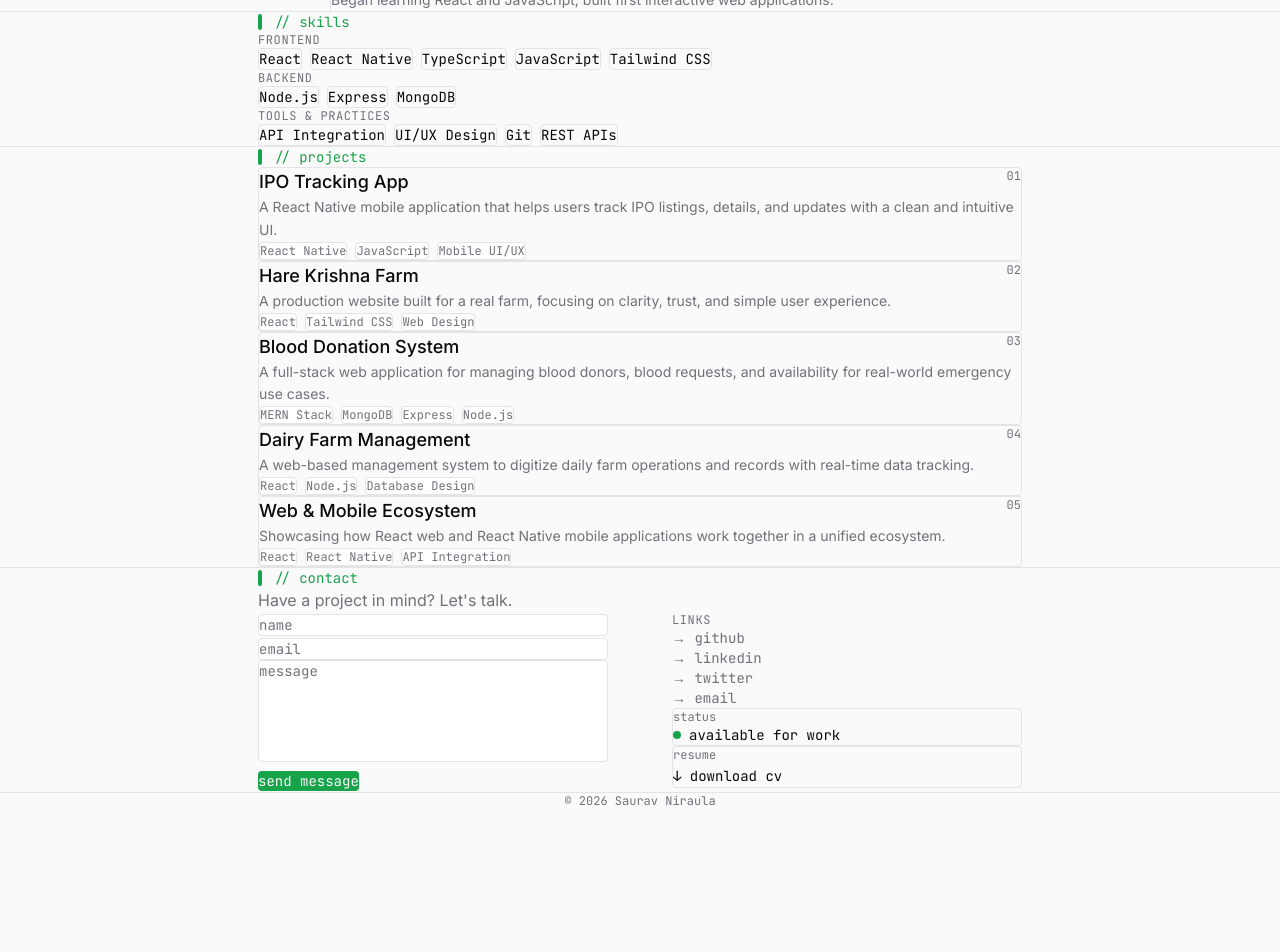
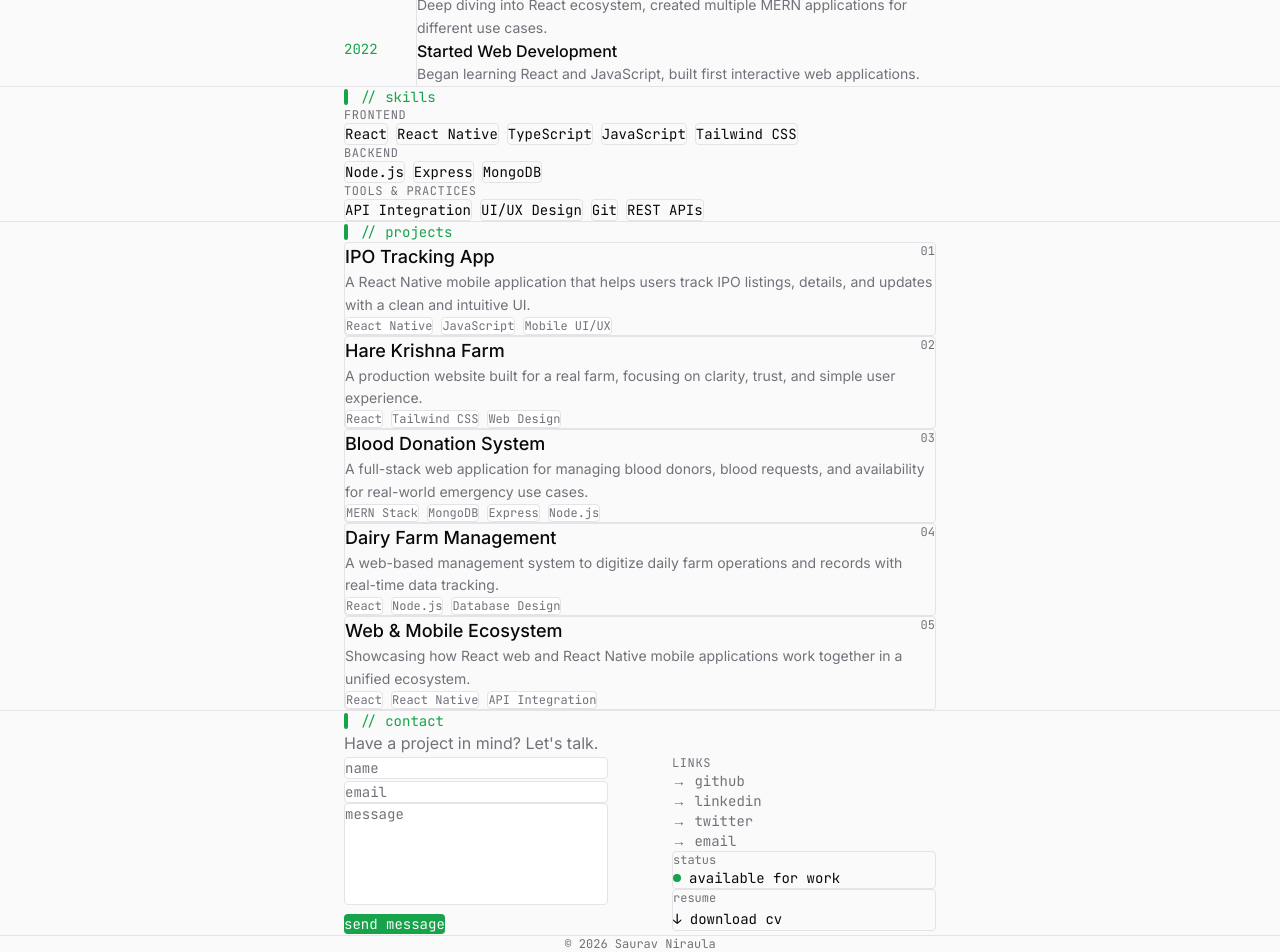
Before and after one commit to sauravnr/sauravnr, a Next.js app: page / in a window 1280 px wide. Shown: the part 1141-2093 px from the top of the page. Before the commit the page ends 1950 px from the top, so only its background shows below. Built offline with nearby package versions, Linux system fonts and the light colour scheme.

Commit message:
Fix layout: Container component with inline styles for bulletproof centering

```diff
--- a/src/app/globals.css
+++ b/src/app/globals.css
@@ -27,23 +27,8 @@
   --font-mono: var(--font-code);
 }
 
-/* Reusable centered container — auto-scales padding mobile → desktop */
-.wrap {
-  width: 100%;
-  max-width: 860px;
-  margin-left: auto;
-  margin-right: auto;
-  padding-left: clamp(1.25rem, 5vw, 3rem);
-  padding-right: clamp(1.25rem, 5vw, 3rem);
-}
-
-.wrap-wide {
-  width: 100%;
-  max-width: 1120px;
-  margin-left: auto;
-  margin-right: auto;
-  padding-left: clamp(1.25rem, 5vw, 3rem);
-  padding-right: clamp(1.25rem, 5vw, 3rem);
+html {
+  scroll-behavior: smooth;
 }
 
 * {
--- a/src/app/page.tsx
+++ b/src/app/page.tsx
@@ -5,6 +5,7 @@ import { About } from "@/components/sections/About";
 import { Skills } from "@/components/sections/Skills";
 import { Projects } from "@/components/sections/Projects";
 import { Contact } from "@/components/sections/Contact";
+import { Container } from "@/components/ui/Container";
 
 export default function Home() {
   return (
@@ -16,11 +17,11 @@ export default function Home() {
       <Projects />
       <Contact />
       <footer className="border-t border-[var(--border)] py-8">
-        <div className="wrap-wide text-center">
+        <Container wide className="text-center">
           <p className="font-mono text-xs text-[var(--text-secondary)]">
             &copy; {new Date().getFullYear()} Saurav Niraula
           </p>
-        </div>
+        </Container>
       </footer>
     </main>
   );
--- a/src/components/Navigation.tsx
+++ b/src/components/Navigation.tsx
@@ -2,6 +2,7 @@
 
 import React, { useState, useEffect } from "react";
 import { useTheme } from "@/lib/theme-context";
+import { Container } from "@/components/ui/Container";
 
 const navLinks = [
   { id: "about", label: "about" },
@@ -32,7 +33,7 @@ export function Navigation() {
 
   return (
     <nav className="fixed top-0 left-0 right-0 z-50 border-b border-[var(--border)] bg-[var(--bg)]/80 backdrop-blur-md">
-      <div className="wrap-wide h-14 flex items-center justify-between">
+      <Container wide className="h-14 flex items-center justify-between">
         <button
           onClick={() => scrollTo("home")}
           className="font-mono text-sm font-medium text-[var(--accent)] hover:opacity-80 transition-opacity"
@@ -77,12 +78,12 @@ export function Navigation() {
             {menuOpen ? "[close]" : "[menu]"}
           </button>
         </div>
-      </div>
+      </Container>
 
       {/* Mobile menu */}
       {menuOpen && (
         <div className="md:hidden border-t border-[var(--border)] bg-[var(--bg)]">
-          <div className="wrap-wide py-4 flex flex-col gap-3">
+          <Container wide className="py-4 flex flex-col gap-3">
             {navLinks.map((link) => (
               <button
                 key={link.id}
@@ -92,7 +93,7 @@ export function Navigation() {
                 → {link.label}
               </button>
             ))}
-          </div>
+          </Container>
         </div>
       )}
     </nav>
--- a/src/components/sections/About.tsx
+++ b/src/components/sections/About.tsx
@@ -3,11 +3,12 @@
 import React from "react";
 import { motion } from "framer-motion";
 import { BIO, TIMELINE } from "@/lib/constants";
+import { Container } from "@/components/ui/Container";
 
 export function About() {
   return (
     <section id="about" className="py-24 border-t border-[var(--border)]">
-      <div className="wrap">
+      <Container>
         <motion.div
           initial={{ opacity: 0, y: 20 }}
           whileInView={{ opacity: 1, y: 0 }}
@@ -66,7 +67,7 @@ export function About() {
             ))}
           </div>
         </motion.div>
-      </div>
+      </Container>
     </section>
   );
 }
--- a/src/components/sections/Contact.tsx
+++ b/src/components/sections/Contact.tsx
@@ -3,6 +3,7 @@
 import React, { useState } from "react";
 import { motion } from "framer-motion";
 import { SOCIAL_LINKS } from "@/lib/constants";
+import { Container } from "@/components/ui/Container";
 
 export function Contact() {
   const [formData, setFormData] = useState({
@@ -44,7 +45,7 @@ export function Contact() {
 
   return (
     <section id="contact" className="py-24 border-t border-[var(--border)]">
-      <div className="wrap">
+      <Container>
         <motion.div
           initial={{ opacity: 0, y: 20 }}
           whileInView={{ opacity: 1, y: 0 }}
@@ -158,7 +159,7 @@ export function Contact() {
             </div>
           </div>
         </motion.div>
-      </div>
+      </Container>
     </section>
   );
 }
--- a/src/components/sections/Hero.tsx
+++ b/src/components/sections/Hero.tsx
@@ -2,6 +2,7 @@
 
 import React from "react";
 import { motion } from "framer-motion";
+import { Container } from "@/components/ui/Container";
 
 const codeLines = [
   { indent: 0, text: "const developer = {", color: "text-[var(--text)]" },
@@ -33,7 +34,7 @@ const codeLines = [
 export function Hero() {
   return (
     <section id="home" className="min-h-screen flex items-center pt-14">
-      <div className="wrap-wide py-20">
+      <Container wide className="py-20">
         <div className="grid lg:grid-cols-[1fr_1fr] gap-12 xl:gap-16 items-center">
           {/* Left — text */}
           <motion.div
@@ -122,7 +123,7 @@ export function Hero() {
             </div>
           </motion.div>
         </div>
-      </div>
+      </Container>
     </section>
   );
 }
--- a/src/components/sections/Projects.tsx
+++ b/src/components/sections/Projects.tsx
@@ -3,11 +3,12 @@
 import React from "react";
 import { motion } from "framer-motion";
 import { PROJECTS } from "@/lib/constants";
+import { Container } from "@/components/ui/Container";
 
 export function Projects() {
   return (
     <section id="projects" className="py-24 border-t border-[var(--border)]">
-      <div className="wrap">
+      <Container>
         <motion.div
           initial={{ opacity: 0, y: 20 }}
           whileInView={{ opacity: 1, y: 0 }}
@@ -52,7 +53,7 @@ export function Projects() {
             ))}
           </div>
         </motion.div>
-      </div>
+      </Container>
     </section>
   );
 }
--- a/src/components/sections/Skills.tsx
+++ b/src/components/sections/Skills.tsx
@@ -2,6 +2,7 @@
 
 import React from "react";
 import { motion } from "framer-motion";
+import { Container } from "@/components/ui/Container";
 
 const skillGroups = [
   {
@@ -27,7 +28,7 @@ const skillGroups = [
 export function Skills() {
   return (
     <section id="skills" className="py-24 border-t border-[var(--border)]">
-      <div className="wrap">
+      <Container>
         <motion.div
           initial={{ opacity: 0, y: 20 }}
           whileInView={{ opacity: 1, y: 0 }}
@@ -59,7 +60,7 @@ export function Skills() {
             ))}
           </div>
         </motion.div>
-      </div>
+      </Container>
     </section>
   );
 }
--- /dev/null
+++ b/src/components/ui/Container.tsx
@@ -0,0 +1,25 @@
+import React from "react";
+
+interface ContainerProps {
+  children: React.ReactNode;
+  wide?: boolean;
+  className?: string;
+}
+
+export function Container({ children, wide, className = "" }: ContainerProps) {
+  return (
+    <div
+      style={{
+        width: "100%",
+        maxWidth: wide ? "1080px" : "720px",
+        marginLeft: "auto",
+        marginRight: "auto",
+        paddingLeft: "clamp(1.5rem, 6vw, 4rem)",
+        paddingRight: "clamp(1.5rem, 6vw, 4rem)",
+      }}
+      className={className}
+    >
+      {children}
+    </div>
+  );
+}
```
